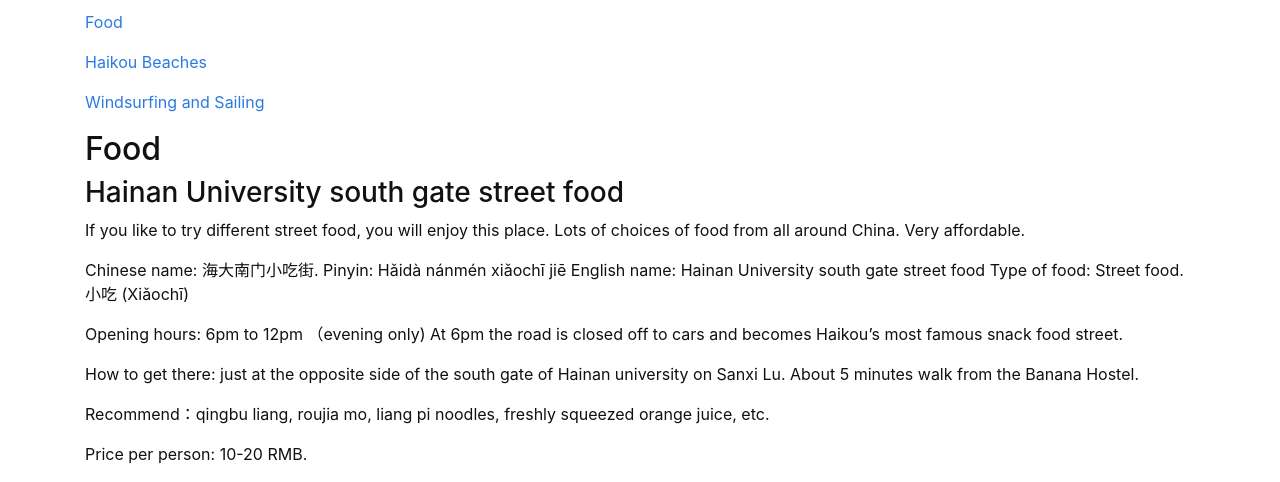
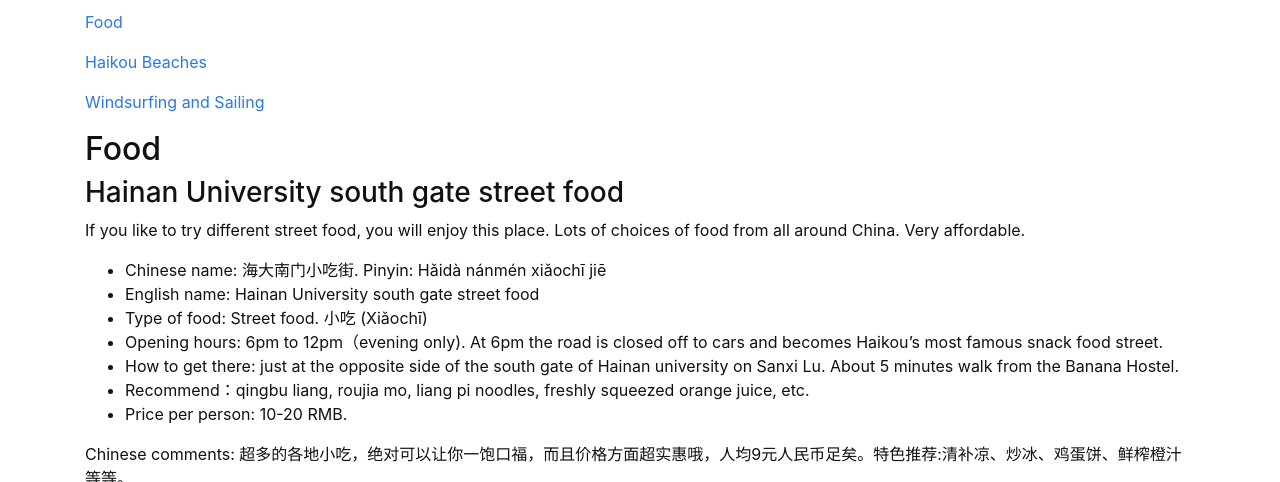
Before and after one commit to pipilu89/bootstrap-template, a Jekyll site: the page built from pages/haikou-guide.md, in a window 1280 px wide and 900 px high, scrolled down 424 px, cut to the strip 0-482 px from the top of the window. Built offline with Jekyll 4.4.1, drawn with Linux system fonts in a browser that asks for light colours.

```diff
--- a/pages/haikou-guide.md
+++ b/pages/haikou-guide.md
@@ -23,18 +23,13 @@ Wonder along HaiDian river and see the local traditional wooden fishing boats. H
 
 If you like to try different street food, you will enjoy this place. Lots of choices of food from all around China. Very affordable.
 
-Chinese name: 海大南门小吃街. Pinyin: Hǎidà nánmén xiǎochī jiē
-English name: Hainan University south gate street food
-Type of food: Street food. 小吃 (Xiǎochī)
-
-Opening hours: 6pm to 12pm （evening only)
-At 6pm the road is closed off to cars and becomes Haikou's most famous snack food street.
-
-How to get there: just at the opposite side of the south gate of Hainan university on Sanxi Lu. About 5 minutes walk from the Banana Hostel.
-
-Recommend：qingbu liang, roujia mo, liang pi noodles, freshly squeezed orange juice, etc.
-
-Price per person: 10-20 RMB.
+- Chinese name: 海大南门小吃街. Pinyin: Hǎidà nánmén xiǎochī jiē
+- English name: Hainan University south gate street food
+- Type of food: Street food. 小吃 (Xiǎochī)
+- Opening hours: 6pm to 12pm（evening only). At 6pm the road is closed off to cars and becomes Haikou's most famous snack food street.
+- How to get there: just at the opposite side of the south gate of Hainan university on Sanxi Lu. About 5 minutes walk from the Banana Hostel.
+- Recommend：qingbu liang, roujia mo, liang pi noodles, freshly squeezed orange juice, etc.
+- Price per person: 10-20 RMB.
 
 Chinese comments: 超多的各地小吃，绝对可以让你一饱口福，而且价格方面超实惠哦，人均9元人民币足矣。特色推荐:清补凉、炒冰、鸡蛋饼、鲜榨橙汁等等。
 
```
